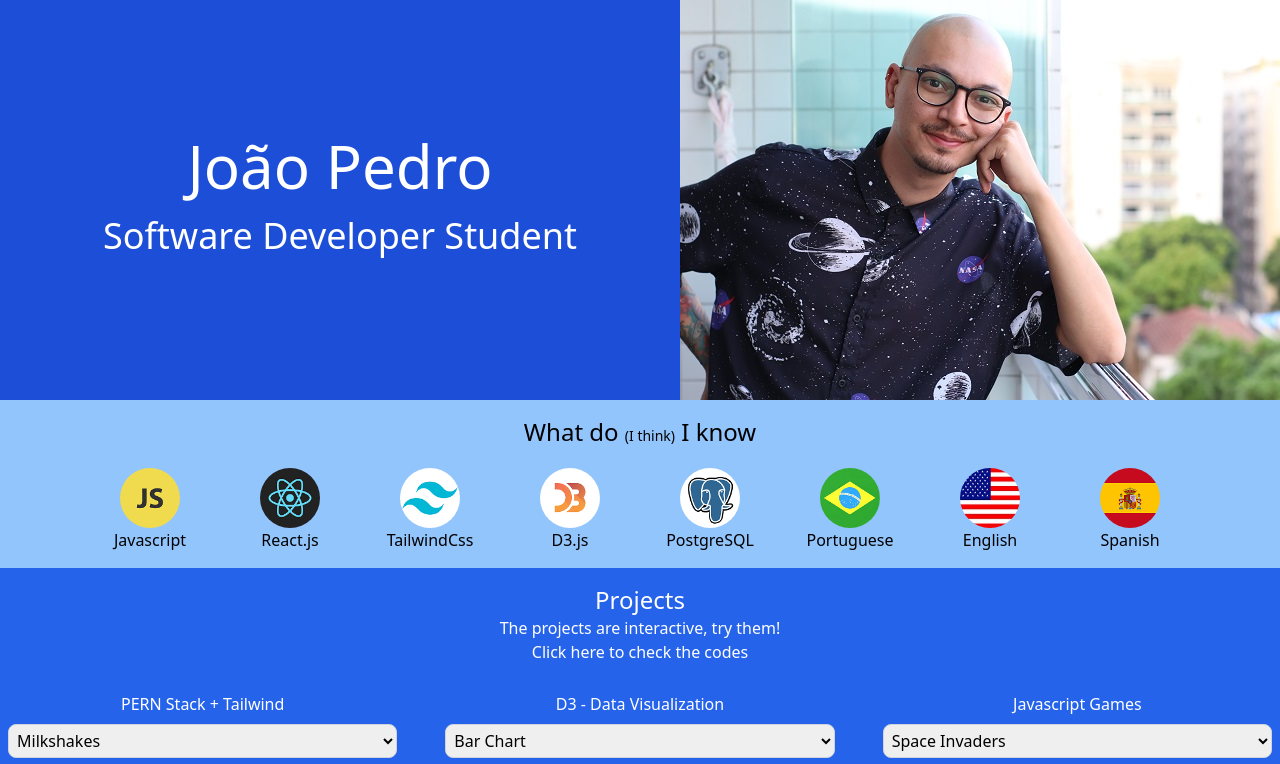
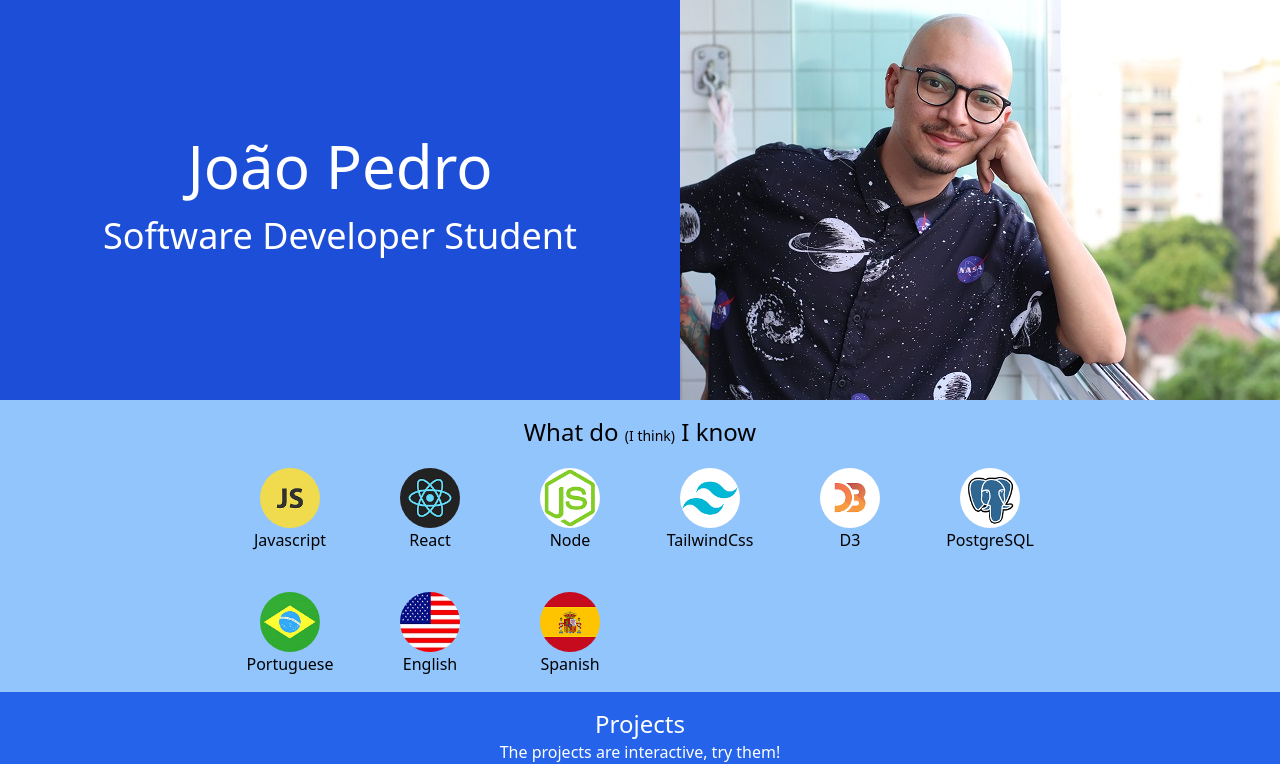
Before and after one commit to JoaoPedrodaSilva/Portfolio-Website, a React (Create React App) app: page / in a window 1280 px wide. Shown: the top 764 px of the page. Built offline with nearby package versions, Linux system fonts and the light colour scheme; grey boxes are pictures that could not be loaded.

Commit message:
add node to knowledes

```diff
--- a/src/components/Knowledge.jsx
+++ b/src/components/Knowledge.jsx
@@ -5,6 +5,7 @@ import portuguese from "../images/knowledge-brazil-flag.PNG"
 import d3 from "../images/knowledge-d3.PNG"
 import postgresql from "../images/knowledge-postgresql.PNG"
 import react from "../images/knowledge-react.PNG"
+import node from "../images/knowledge-node.PNG"
 import spanish from "../images/knowledge-spain-flag.PNG"
 import tailwind from "../images/knowledge-tailwind.PNG"
 import english from "../images/knowledge-usa-flag.PNG"
@@ -12,7 +13,7 @@ import english from "../images/knowledge-usa-flag.PNG"
 export const Knowledge = () => (
     <section className="w-full flex flex-col justify-between items-center bg-blue-300 py-4">
         <h2 className="text-2xl text-center pb-5">What do <span className="text-sm">(I think)</span> I know</h2>
-        <div className="grid grid-cols-3 sm:grid-cols-4 lg:grid-cols-8 justify-center items-center gap-10 px-2 lg:px-5">
+        <div className="grid grid-cols-3 sm:grid-cols-4 lg:grid-cols-6 justify-center items-center gap-10 px-2 lg:px-5">
             {/* <div className="flex flex-col justify-center items-center">
                 <img className="rounded-full w-3/5" src={html} alt="HTML logo" />
                 <p>HTML</p>
@@ -30,7 +31,12 @@ export const Knowledge = () => (
 
             <div className="flex flex-col justify-center items-center">
                 <img className="rounded-full w-3/5" src={react} alt="React logo" />
-                <p>React.js</p>
+                <p>React</p>
+            </div>
+
+            <div className="flex flex-col justify-center items-center">
+                <img className="rounded-full w-3/5" src={node} alt="React logo" />
+                <p>Node</p>
             </div>
 
             <div className="flex flex-col justify-center items-center">
@@ -40,7 +46,7 @@ export const Knowledge = () => (
 
             <div className="flex flex-col justify-center items-center">
                 <img className="rounded-full w-3/5" src={d3} alt="D3 logo" />
-                <p>D3.js</p>
+                <p>D3</p>
             </div>
 
             <div className="flex flex-col justify-center items-center">
--- a/src/components/Projects.jsx
+++ b/src/components/Projects.jsx
@@ -26,8 +26,6 @@ export const Projects = () => {
                         <option value="https://joaopedro-pern-milkshakes.netlify.app/">Milkshakes</option>
                         <option value="https://joaopedro-pern-grocery-list.netlify.app/">Grocery List</option>
                         <option value="https://joaopedro-pern-income-line-chart.netlify.app/">Income Line Chart</option>
-                        {/* <option value="https://joaopedro-d3-tree-map.netlify.app/">Tree Map</option>
-                        <option value="https://joaopedro-d3-line-chart.netlify.app/">Line Chart</option> */}
                     </select>
 
                     <iframe title="pern-iframe" className="w-full bg-white aspect-square rounded-lg" scrolling="no" src={pernProject} />
```
Also changed, not shown: src/images/knowledge-node.PNG (added), src/images/node.jpg (added).
